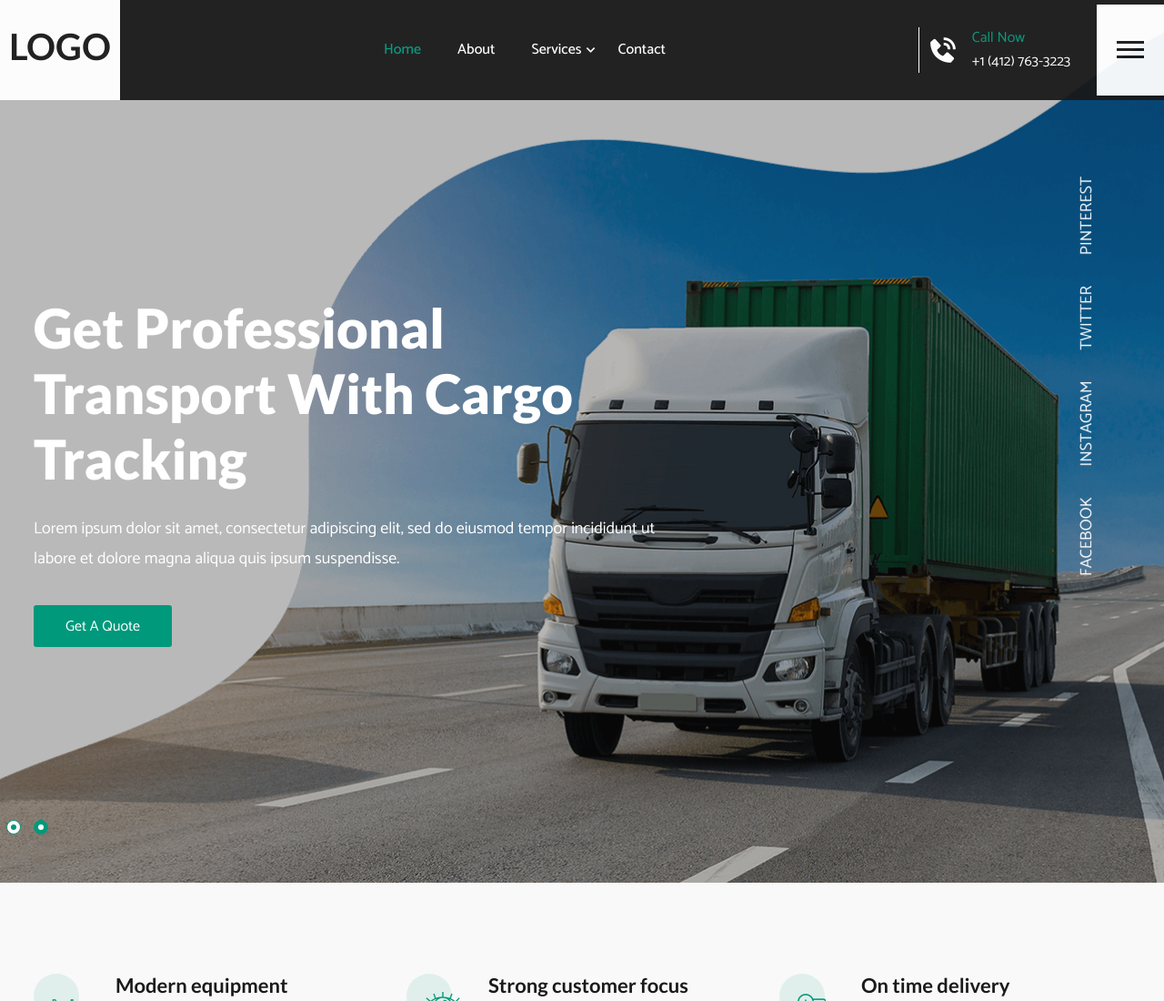
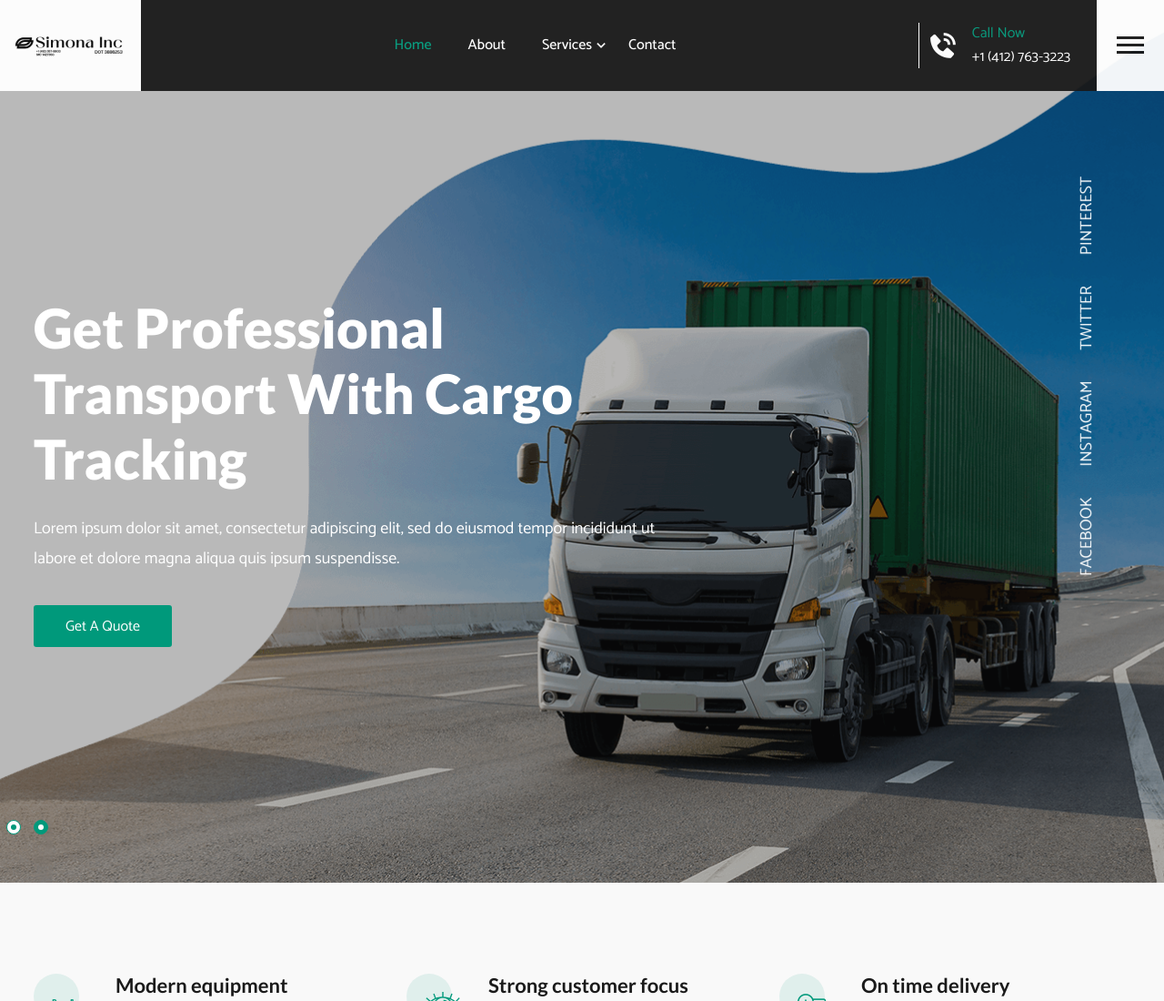
Before and after one commit to Zafarbek1810/SimonaINC, a plain HTML site: page index.html in a window 1280 px wide. Shown: the top 1100 px of the page at 91% size. Drawn offline with Linux system fonts and the light colour scheme.

Commit message:
logo changed

```diff
--- a/index.html
+++ b/index.html
@@ -28,7 +28,7 @@
     <!-- Responsive CSS -->
     <link rel="stylesheet" href="assets/css/responsive.css" />
 
-    <title>Simona - Transport and Logistics HTML Template</title>
+    <title>Simona - Transport and Logistics</title>
 
     <link rel="icon" type="image/png" href="assets/img/favicon.png" />
   </head>
@@ -59,8 +59,8 @@
         <div class="container-fluid">
           <nav class="navbar navbar-expand-md navbar-light">
             <a class="navbar-brand" href="index.html">
-              <!-- <img src="assets/img/logo.png" alt="Logo"> -->
-              <h1>LOGO</h1>
+              <img src="assets/img/logo4.png" alt="Logo">
+              <!-- <h1>LOGO</h1> -->
             </a>
             <div
               class="collapse navbar-collapse mean-menu"
@@ -161,7 +161,7 @@
       <div class="modal-dialog" role="document">
         <div class="modal-content">
           <div class="modal-header">
-            <img src="assets/img/logo.png" alt="Logo" />
+            <img src="assets/img/logo4.png" alt="Logo" />
             <button
               type="button"
               class="btn-close"
```
Also changed, not shown: assets/img/logo2.png (added), assets/img/logo3.png (added), assets/img/logo4.png (added).
